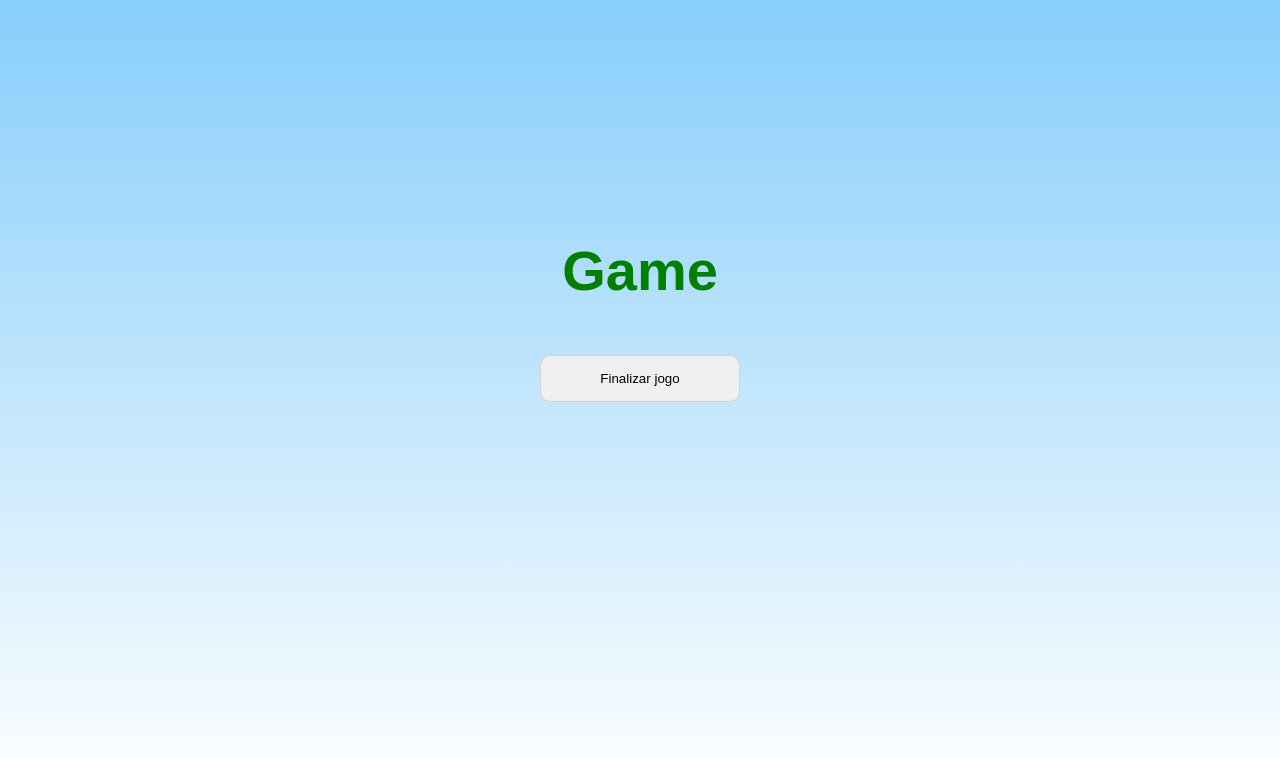
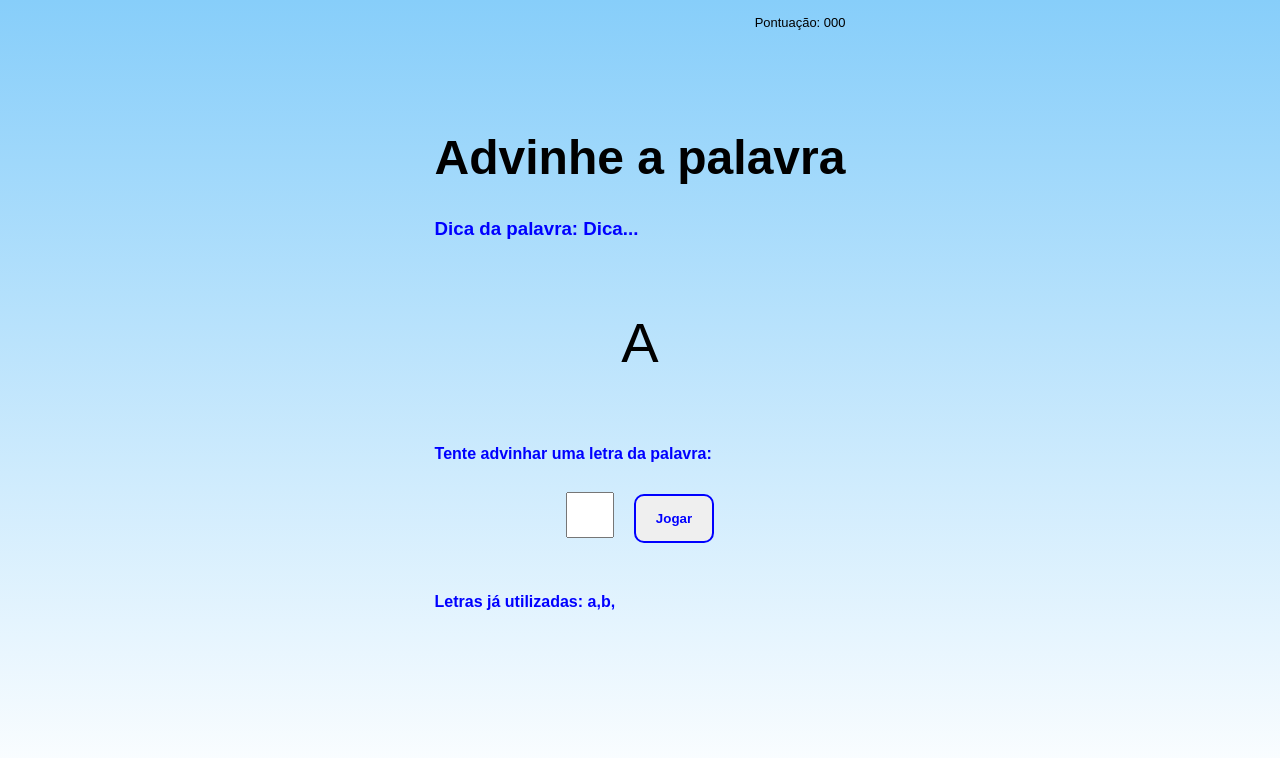
Before and after one commit to LucasCarvalho23/secretWordInReact, a React (Create React App) app: page / in a window 1280 px wide. Both pictures are taken after a click on the button "JOGAR". Shown: the top 758 px of the page. Built offline with nearby package versions, Linux system fonts and the light colour scheme.

Commit message:
layout hame

```diff
--- a/src/components/GameScreen.css
+++ b/src/components/GameScreen.css
@@ -1,27 +1,65 @@
-.game {
-    margin-top: 200px;
+.points, .points span {
+    text-align: right;
+    font-size: .9em;
+    color: black;
 }
 
 .game h1 {
-    font-size: 3.5em;
-    color: green;
+    font-size: 3em;
+    color: black;
+    margin-top: 100px;
 }
 
-.game p {
+.game h3 {
+    color: blue;
+    text-align: left;
+}
+
+.wordContainer {
+    margin: 70px 0;
+}
+
+.letter {
+    font-size: 3.5em;
+}
+
+.letterContainer p {
     color: blue;
     font-weight: bold;
+    text-align: left;
+}
+
+.letterContainer > form > input {
+    width: 40px;
+    height: 40px;
+    font-size: 1.5em;
+    text-align: center;
+    margin-right: 20px;
 }
 
 .game button {
     margin-top: 15px;
     padding: 15px;
     border-radius: 10px;
-    border: 1px solid lightgray;
-    width: 200px;
+    border: 2px solid blue;
+    width: 80px;
+    color: blue;
+    font-weight: bold;
 }
 
 .game button:hover {
-    background-color: lightgray;
+    background-color: rgb(50, 50, 250);
+    border: 2px solid white;
+    color: white;
     font-weight: bold;
-    color: rgb(58, 1, 1);
 }
+
+.wrongLettersContainer {
+    margin-top: 50px;
+}
+
+.wrongLettersContainer p, .wrongLettersContainer span {
+    color: blue;
+    font-weight: bold;
+    text-align: left;
+}
--- a/src/components/GameScreen.js
+++ b/src/components/GameScreen.js
@@ -4,8 +4,26 @@ import "./GameScreen.css"
 const GameScreen = ({verifyLetter}) => {
   return (
     <div className='game'>
-      <h1>Game</h1>
-      <button onClick={verifyLetter}>Finalizar jogo</button>
+      <p className='points'><span>Pontuação: 000</span></p>
+      <h1>Advinhe a palavra</h1>
+      <h3 className='tip'>Dica da palavra: <span>Dica...</span></h3>
+      <div className="wordContainer">
+        <span className='letter'>A</span>
+        <span className="blankSquare"></span>
+      </div>
+      <div className="letterContainer">
+        <p>Tente advinhar uma letra da palavra:</p>
+        <form>
+          <input type="text" name="letter" maxLength="1" required/>
+          <button>Jogar</button>
+        </form>
+      </div>
+      <div className="wrongLettersContainer">
+        <p>Letras já utilizadas:
+          <span> a,</span>
+          <span>b,</span>
+        </p>
+      </div>
     </div>
   )
 }
```
